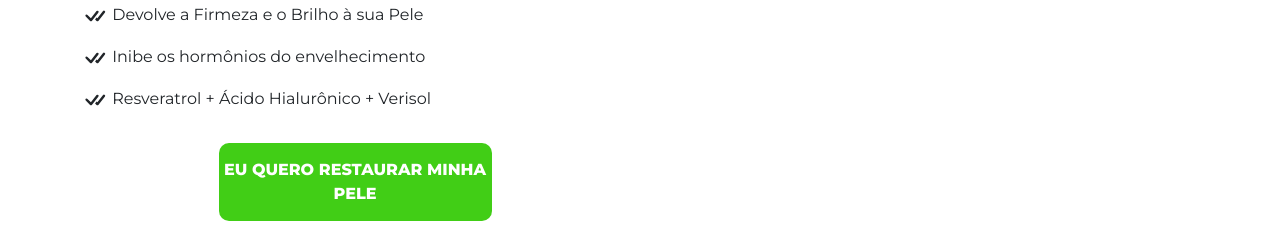
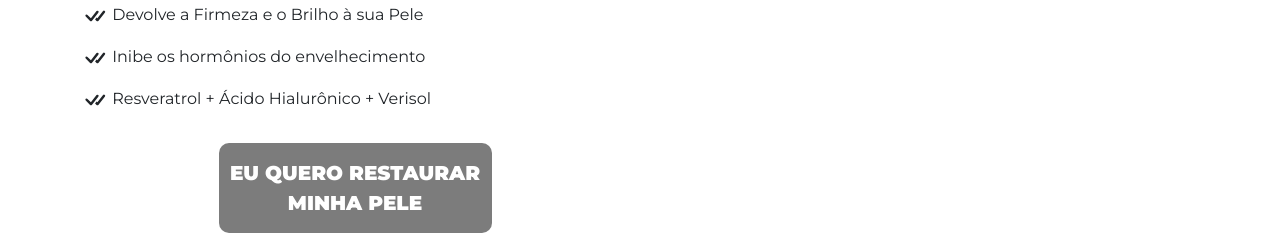
Before and after one commit to carlosadcs/reveravit, a plain HTML site: page index.html in a window 1280 px wide. Shown: the part 776-1026 px from the top of the page. Drawn offline with nearby package versions, Linux system fonts and the light colour scheme; files that its build step writes are made by us from their sources; files whose address does not match are found by name.

Commit message:
Update style.css

```diff
--- a/g1/assets/style.css
+++ b/g1/assets/style.css
@@ -153,12 +153,13 @@ img.pote-cta {
     padding: 20px 0;
 }
 a.cta {
-    background: #41ce16;
+    background: #7c7c7c;
+    font-size: 20px;;
     clear: both;
     display: block;
     text-align: center;
     color: #ffffff !important;
-    font-weight: 800;
+    font-weight: 900;
     text-decoration: none;
     padding: 15px 0;
     margin: 30px auto;
```
